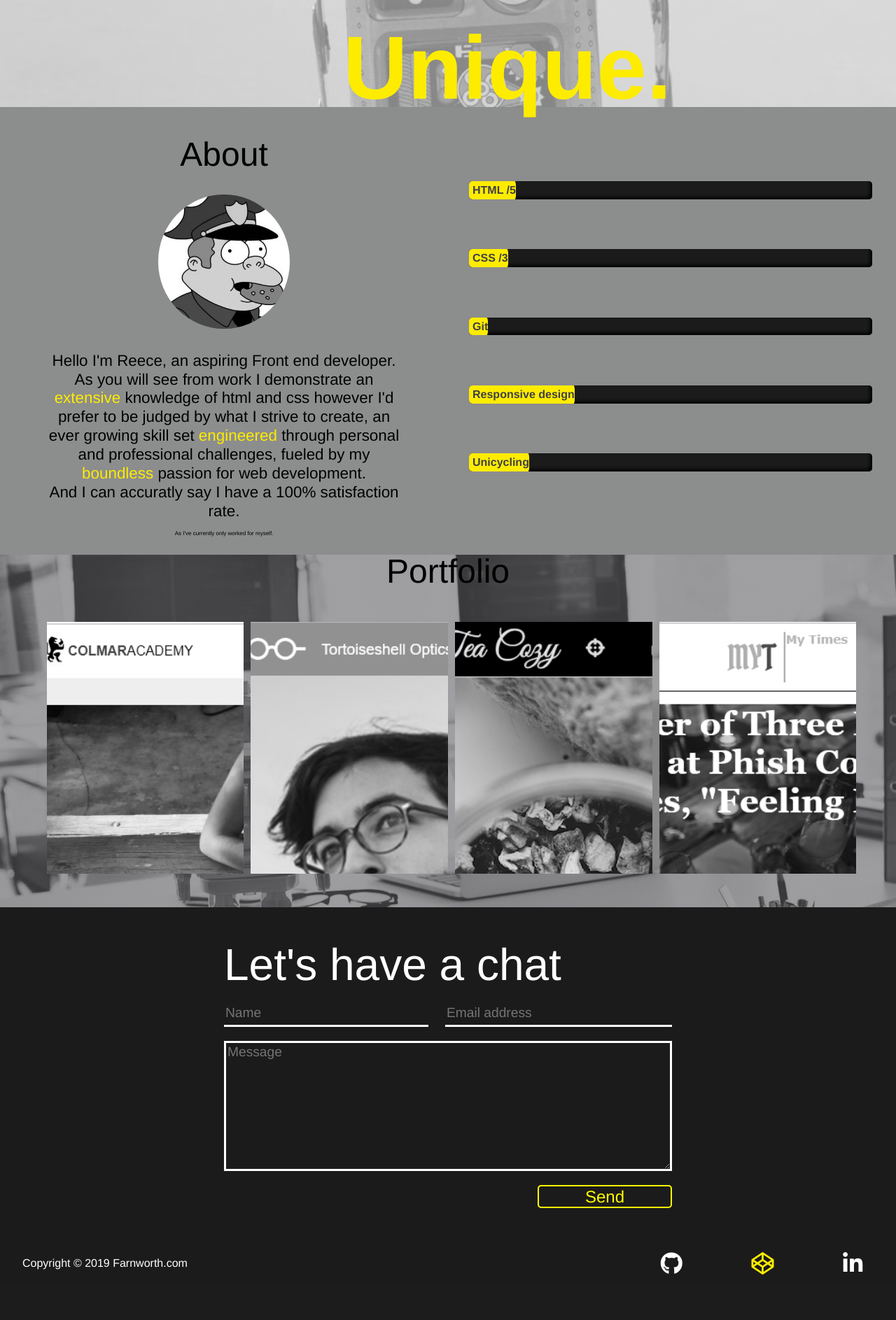
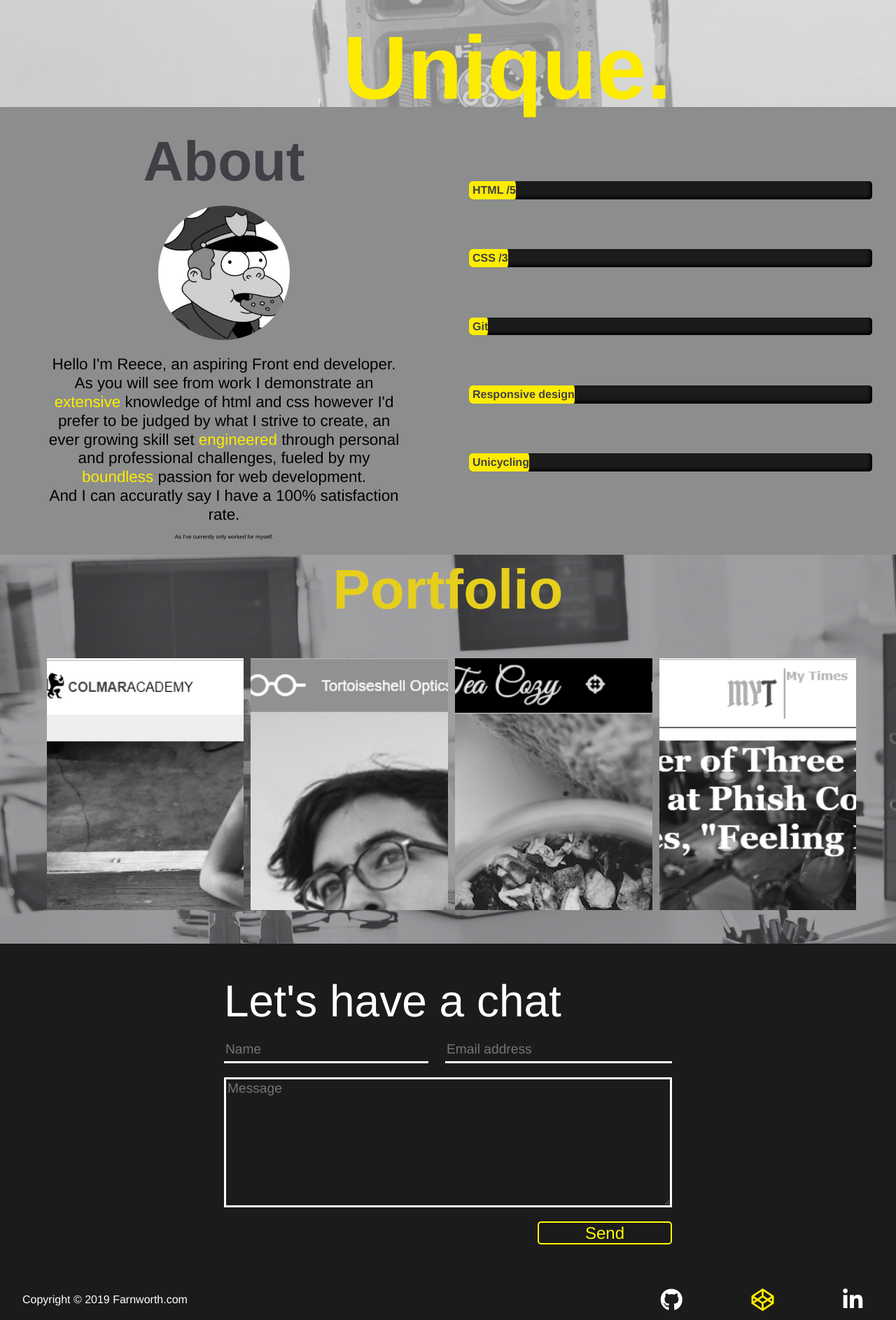
Before and after one commit to DokGreen/portfolio, a PHP site: page / in a window 1280 px wide. Shown: the part 519-2406 px from the top of the page at 70% size. Before the commit the page ends 2341 px from the top, so only its background shows below. Run offline with PHP 8.4, Linux system fonts and the light colour scheme; some libraries are stand-ins or nearby versions.

Commit message:
h1 color changes

```diff
--- a/resources/styles.css
+++ b/resources/styles.css
@@ -176,7 +176,9 @@ li {
 }
 
 #self h1 {
-  font-size: 3rem;
+  font-size: 5rem;
+  font-weight: bold;
+  color: #403F45;
 }
 
 #txtbox {
@@ -227,8 +229,10 @@ li {
 }
 
 #projects h1 {
-  font-size: 3rem;
-  margin: 0 auto;
+  font-size:5rem;
+  font-weight: bold;
+  color: #E6CE1D;
+  margin: 10px auto;
 }
 
 #container {
```
